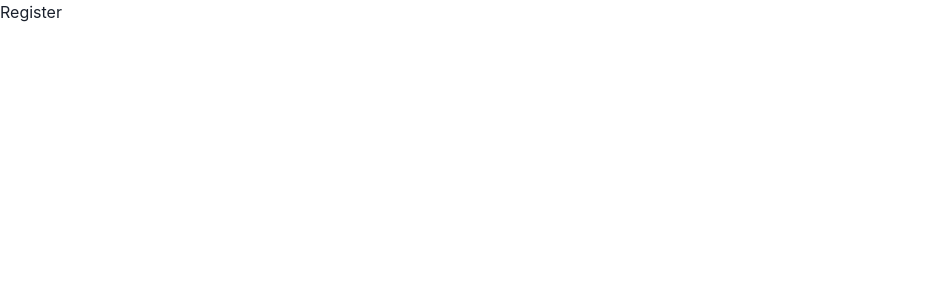
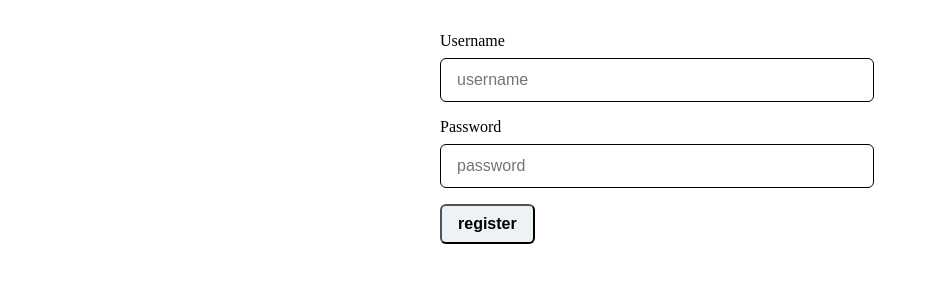
Before and after one commit to ncng10/tech, a Next.js app in the folder web/: page /register in a window 1280 px wide. Shown: the top 300 px of the page, without its empty margins (0-936 px from the left). Built offline with nearby package versions, Linux system fonts and the light colour scheme.

Commit message:
chakra and form styling

```diff
--- a/web/package.json
+++ b/web/package.json
@@ -11,6 +11,7 @@
     "@chakra-ui/react": "^1.0.0",
     "@emotion/react": "^11.0.0",
     "@emotion/styled": "^11.0.0",
+    "formik": "^2.2.5",
     "framer-motion": "^2.9.4",
     "next": "latest",
     "react": "^17.0.1",
--- /dev/null
+++ b/web/src/components/InputField.tsx
@@ -0,0 +1,27 @@
+import React, { InputHTMLAttributes } from "react";
+import { useField } from "formik";
+import { FormControl, FormLabel, Input, FormErrorMessage } from "@chakra-ui/react";
+
+
+type InputFieldProps = InputHTMLAttributes<HTMLInputElement> & {
+    label: string;
+    name: string;
+};
+
+// '' => false
+// 'error message stuff' => true
+
+export const InputField: React.FC<InputFieldProps> = ({
+    label,
+    size: _,
+    ...props
+}) => {
+    const [field, { error }] = useField(props);
+    return (
+        <FormControl isInvalid={!!error}>
+            <FormLabel htmlFor={field.name}>{label}</FormLabel>
+            <Input {...field} {...props} id={field.name} />
+            {error ? <FormErrorMessage>{error}</FormErrorMessage> : null}
+        </FormControl>
+    );
+};
--- /dev/null
+++ b/web/src/components/Wrapper.tsx
@@ -0,0 +1,23 @@
+import { Box } from "@chakra-ui/react";
+import React from "react";
+
+
+interface WrapperProps {
+    variant?: "small" | "regular";
+}
+
+export const Wrapper: React.FC<WrapperProps> = ({
+    children,
+    variant = "regular",
+}) => {
+    return (
+        <Box
+            mt={8}
+            mx="auto"
+            maxW={variant === "regular" ? "800px" : "400px"}
+            w="100%"
+        >
+            {children}
+        </Box>
+    );
+};
--- a/web/src/pages/register.tsx
+++ b/web/src/pages/register.tsx
@@ -1,15 +1,49 @@
-import React from 'react'
+import React from "react";
+import { Formik, Form } from "formik";
 
-interface registerProps {
+import { Wrapper } from "../components/Wrapper";
+import { InputField } from "../components/InputField";
+import { Box, Button } from "@chakra-ui/react";
 
-}
+interface registerProps { }
 
 const Register: React.FC<registerProps> = ({ }) => {
     return (
-        <div>
-            Register
-        </div>
+        <Wrapper variant="small">
+            <Formik
+                initialValues={{ username: "", password: "" }}
+                onSubmit={(values) => {
+                    console.log(values);
+                }}
+            >
+                {({ isSubmitting }) => (
+                    <Form>
+                        <InputField
+                            name="username"
+                            placeholder="username"
+                            label="Username"
+                        />
+                        <Box mt={4}>
+                            <InputField
+                                name="password"
+                                placeholder="password"
+                                label="Password"
+                                type="password"
+                            />
+                        </Box>
+                        <Button
+                            mt={4}
+                            type="submit"
+                            isLoading={isSubmitting}
+                            variantColor="teal"
+                        >
+                            register
+            </Button>
+                    </Form>
+                )}
+            </Formik>
+        </Wrapper>
     );
-}
+};
 
-export default Register
+export default Register;
```
Also changed, not shown: web/src/pages/_app.tsx (+4 -3 lines), 1 other file (tests, documents, lock files or other folders).
